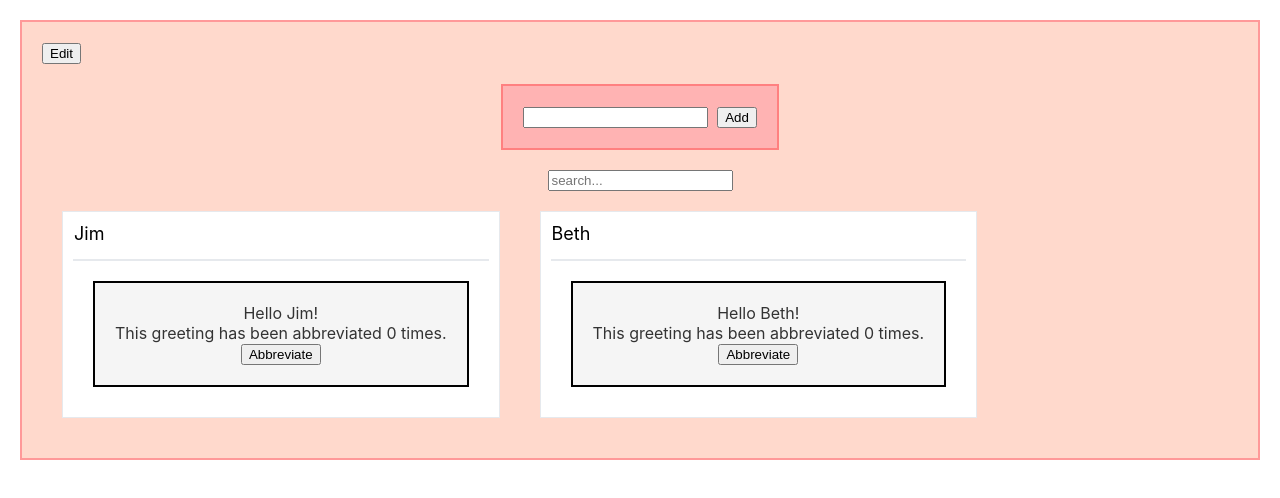
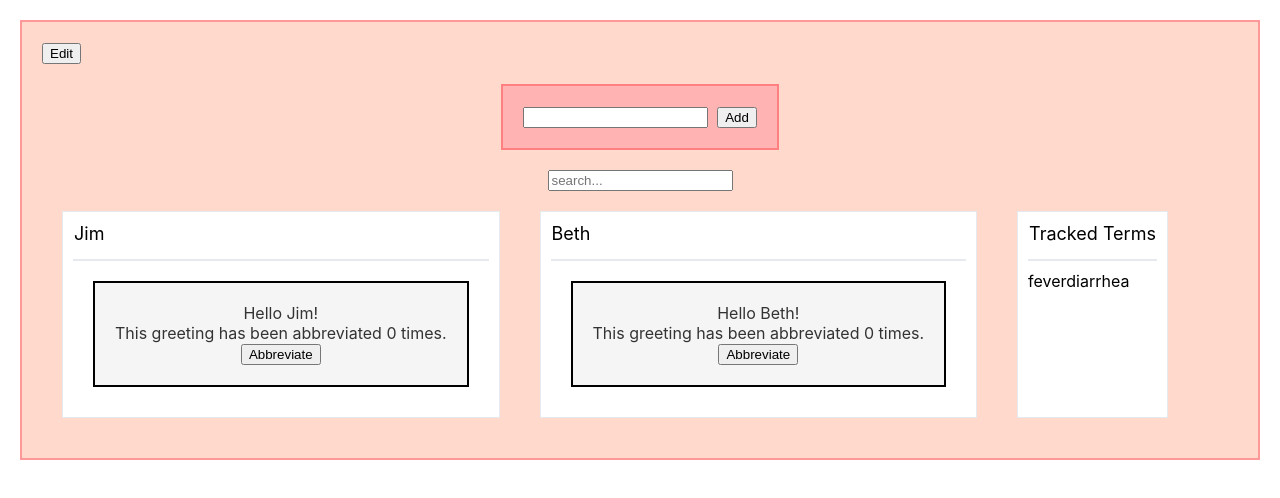
Before and after one commit to dsmcclain/react-sandbox, a React (Create React App) app: page / in a window 1280 px wide. Shown: the top 498 px of the page. Built offline with nearby package versions, Linux system fonts and the light colour scheme.

Commit message:
add Tracking Widget

```diff
--- a/src/DashboardLayout.js
+++ b/src/DashboardLayout.js
@@ -5,6 +5,7 @@ import AddWidget from './AddWidget';
 
 import WidgetFrame from './WidgetFrame';
 import HelloWidget from './HelloWidget';
+import TrackingWidget from './TrackingWidget';
 
 class DashboardLayout extends Component {
     constructor(props) {
@@ -14,6 +15,7 @@ class DashboardLayout extends Component {
             widgetTypes: ['Hello Widget', 'Fake Widget'],
             editable: false,
             search: "",
+            terms: ["fever", "diarrhea"],
         };
         this.addPeople = this.addPeople.bind(this);
         this.addWidget = this.addWidget.bind(this);
@@ -39,6 +41,21 @@ class DashboardLayout extends Component {
                     name={name}
                     />
             } />
+        );
+    }
+
+    renderTracking = () => {
+        return (
+            <WidgetFrame
+                editable={this.state.editable}
+                title="Tracked Terms"
+                onRemove={this.onRemove}
+                children = {
+                    <TrackingWidget
+                    terms = {this.state.terms}
+                    />
+                }
+            />
         );
     }
 
@@ -85,6 +102,7 @@ class DashboardLayout extends Component {
                             return this.renderGreetings(name)
                         })
                     }
+                    {this.renderTracking()}
                 </div>
             </div>
         );
--- /dev/null
+++ b/src/TrackingWidget.js
@@ -0,0 +1,17 @@
+import React, { Component } from 'react';
+
+class TrackingWidget extends Component {
+	constructor(props) {
+		super(props);
+	}
+
+	render() {
+		return (
+			<div className="TrackingWidget">
+				{this.props.terms}
+			</div>
+			);
+	}
+}
+
+export default TrackingWidget;
```
